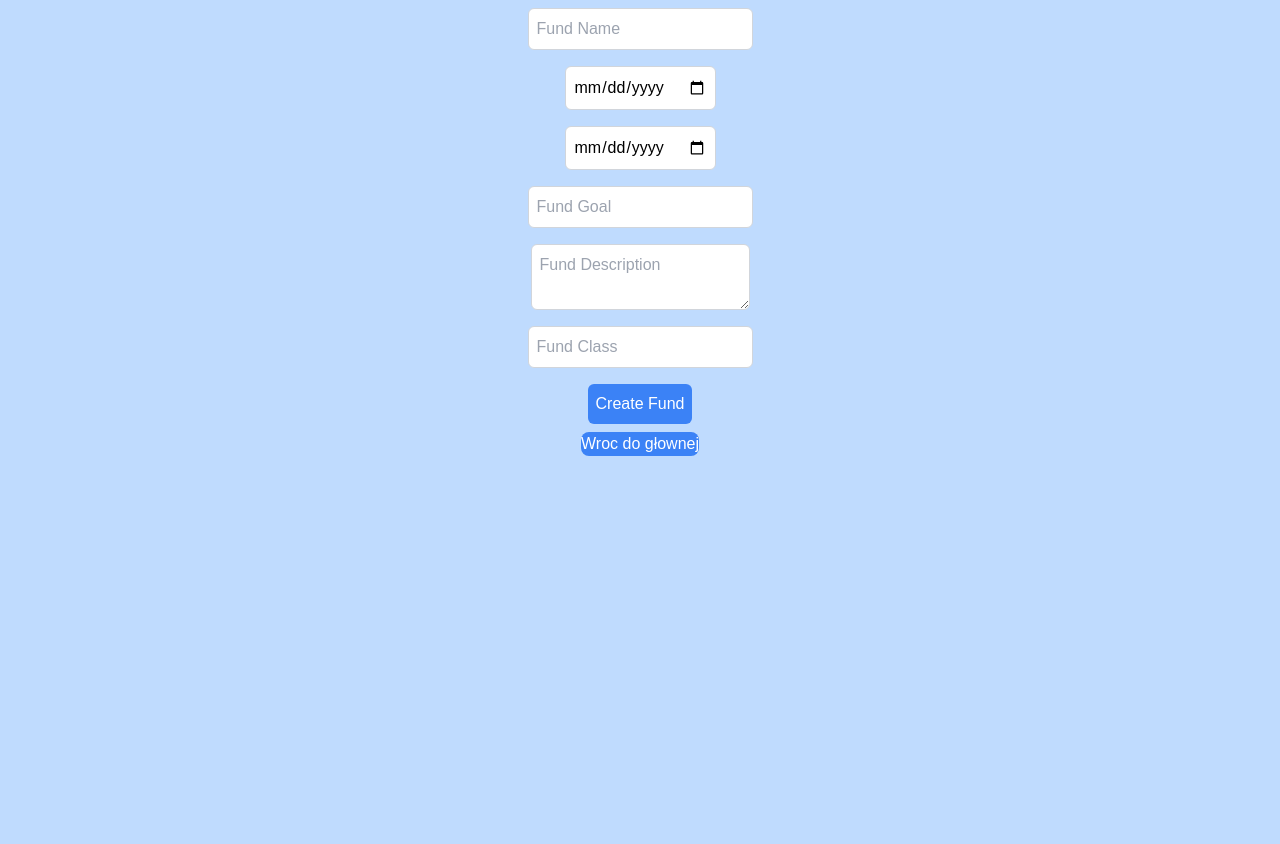
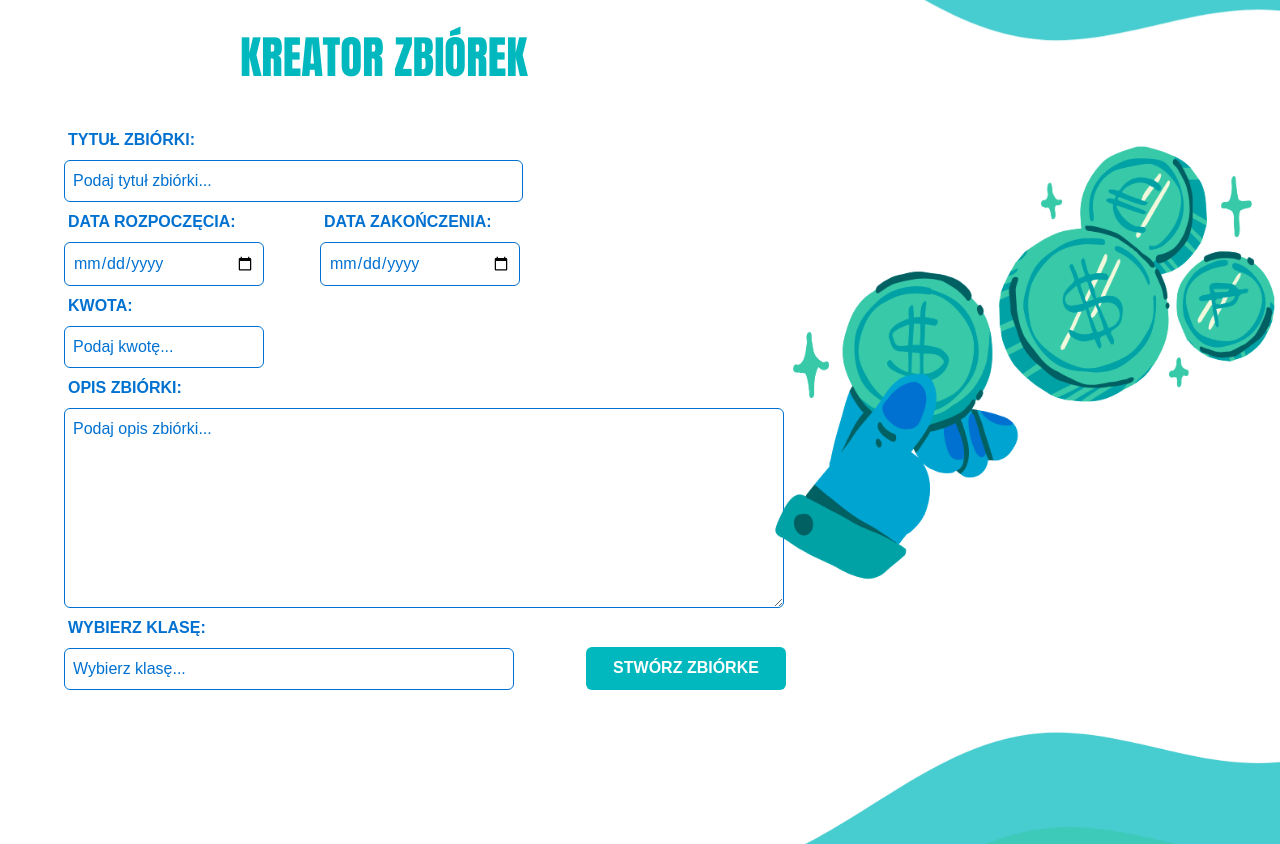
Before and after one commit to MateuszMagd/SchoolMoney, a Next.js app in the folder frontend/: page /fund-page in a window 1280 px wide. Before the commit the page ends 800 px from the top, so only its background shows below. Built offline with nearby package versions, Linux system fonts and the light colour scheme.

Commit message:
Add graphics to fund_page

```diff
--- a/frontend/src/app/edit/child/[id]/page.tsx
+++ b/frontend/src/app/edit/child/[id]/page.tsx
@@ -50,7 +50,7 @@ const ChildEditPage =() => {
         backgroundImage: "url('/assets/parent_background.png')",
         backgroundSize: "cover",}}>
       {formData ? (
-        <form onSubmit={handleSubmit} className="p-5 bg-white rounded-[30px] w-[580px] h-[700px] shadow-xl">
+        <form onSubmit={handleSubmit} className="p-5 bg-white rounded-[30px] w-[580px] h-[730px] shadow-xl">
           <h3 className="text-[55px] font-anton text-dark_blue mt-5 mb-4 text-center">DANE DZIECKA</h3>
           <div className=" ml-9 mb-4 mt-8">
           <label htmlFor="firstName" className="block text-[17px] font-medium text-dark_blue font-[Open_Sans]">
--- a/frontend/src/app/fund-page/page.tsx
+++ b/frontend/src/app/fund-page/page.tsx
@@ -1,9 +1,37 @@
+// import FundForm from "@/components/fundForm";
+
+// const FundPage = () => {
+//     return (
+//         <div className="flex flex-col items-start min-h-screen w-full"
+//       style={{
+//         backgroundImage: "url('/assets/fund_background.png')",
+//         backgroundSize: "cover",}}>
+//             <div className=" text-right font-anton text-marine mt-6 ml-60 mb-5" style={{ fontSize: '45px' }}>KREATOR ZBIÓREK</div>
+//             <FundForm />
+//         </div>
+//     );
+// }
+
+// export default FundPage;
+
 import FundForm from "@/components/fundForm";
 
 const FundPage = () => {
     return (
-        <div className="flex flex-col items-center">
-            <FundForm />
+        <div className="flex flex-col items-start min-h-screen w-full"
+            style={{
+                backgroundImage: "url('/assets/fund_background.png')",
+                backgroundSize: "cover",
+            }}>
+            <div className=" text-right font-anton text-marine mt-6 ml-60 mb-5" style={{ fontSize: '45px' }}>KREATOR ZBIÓREK</div>
+            <div className="flex w-full">
+                <div className="w-1/2 p-4">
+                    <FundForm />
+                </div>
+                <div className="ml-32">
+                    <img src="/assets/hand_with_money.png" alt="Obrazek" className="" />
+                </div>
+            </div>
         </div>
     );
 }
--- a/frontend/src/components/fundForm.tsx
+++ b/frontend/src/components/fundForm.tsx
@@ -3,23 +3,54 @@ import RouterButton from "./routerButton";
 const FundForm = () => {
     return (
         <>
-            <form className="flex flex-col items-center">
-                <input type="text" placeholder="Fund Name" className="border border-gray-300 rounded-md p-2 m-2" />
+            <form className="flex flex-col  w-[740px] h-[700px] ml-10">
 
-                <input type="date" placeholder="Fund Description" className="border border-gray-300 rounded-md p-2 m-2" />
-                <input type="date" placeholder="Fund Description" className="border border-gray-300 rounded-md p-2 m-2" />
+            <div className="flex flex-col items-start">
+                <p className=" ml-3 text-dark_blue font-[Open_Sans] font-bold">TYTUŁ ZBIÓRKI:</p>
+                <input type="text" placeholder="Podaj tytuł zbiórki..." className=" w-[62%] border border-dark_blue rounded-md p-2 m-2 placeholder-dark_blue focus:border-marine focus:outline-none text-dark_blue" />
+            </div>
 
-                <input type="number" placeholder="Fund Goal" className="border border-gray-300 rounded-md p-2 m-2" />
+            <div className="flex flex-row items-start gap-x-10">
+                <div className="flex flex-col items-start">
+                    <p className=" ml-3 text-dark_blue font-[Open_Sans] font-bold">DATA ROZPOCZĘCIA:</p>
+                    <input type="date" placeholder="Wybierz datę..." className="w-[200px] border border-dark_blue rounded-md p-2 m-2 placeholder-dark_blue focus:border-marine focus:outline-none text-dark_blue" />
+                </div>
 
-                <textarea placeholder="Fund Description" className="border border-gray-300 rounded-md p-2 m-2" />
+                <div className="flex flex-col items-start">
+                    <p className=" ml-3 text-dark_blue font-[Open_Sans] font-bold">DATA ZAKOŃCZENIA:</p>
+                    <input type="date" placeholder="Fund Description" className="w-[200px] border border-dark_blue rounded-md p-2 m-2 placeholder-dark_blue focus:border-marine focus:outline-none text-dark_blue" />
+                </div>
+            </div>
 
-                <input type="class" placeholder="Fund Class" className="border border-gray-300 rounded-md p-2 m-2" />
+            <div className="flex flex-col items-start">
+                    <p className=" ml-3 text-dark_blue font-[Open_Sans] font-bold">KWOTA:</p>
+                    <input type="number" placeholder="Podaj kwotę..." className="w-[200px] border border-dark_blue rounded-md p-2 m-2 placeholder-dark_blue focus:border-marine focus:outline-none text-dark_blue" />
+                </div>
 
-                <input type="submit" value="Create Fund" className="bg-blue-500 text-white rounded-md p-2 m-2" />
+                <div className="flex flex-col items-start">
+                    <p className=" ml-3 text-dark_blue font-[Open_Sans] font-bold">OPIS ZBIÓRKI:</p>
+                    <textarea placeholder="Podaj opis zbiórki..." className="w-[720px] h-[200px] border border-dark_blue rounded-md p-2 m-2 placeholder-dark_blue focus:border-marine focus:outline-none text-dark_blue" />
+                </div>
+
+
+
+                <div className="flex flex-row items-end gap-x-16">
+
+                <div className="flex flex-col items-start">
+                    <p className=" ml-3 text-dark_blue font-[Open_Sans] font-bold">WYBIERZ KLASĘ:</p>
+                    <input type="class" placeholder="Wybierz klasę..." className=" w-[450px] border border-dark_blue rounded-md p-2 m-2 placeholder-dark_blue focus:border-marine focus:outline-none text-dark_blue" />
+                </div>
+
+                <input type="submit" value="STWÓRZ ZBIÓRKE" className="bg-marine font-bold text-white rounded-md w-[200px] h-[43px] mb-2" />
+                </div>
+
 
             </form>
 
-            <RouterButton page="/" buttonString = "Wroc do głownej"/>
+            <div className="flex flex-col items-center">
+            {/* <RouterButton page="/" buttonString="Wróć do głównej" color="bg-marine" width="w-[250px]" height="h-[60px]"/> */}
+            </div>
+
         </>
     )
 }
```
Also changed, not shown: frontend/public/assets/fund_background.png (added), frontend/public/assets/hand_with_money.png (added).
